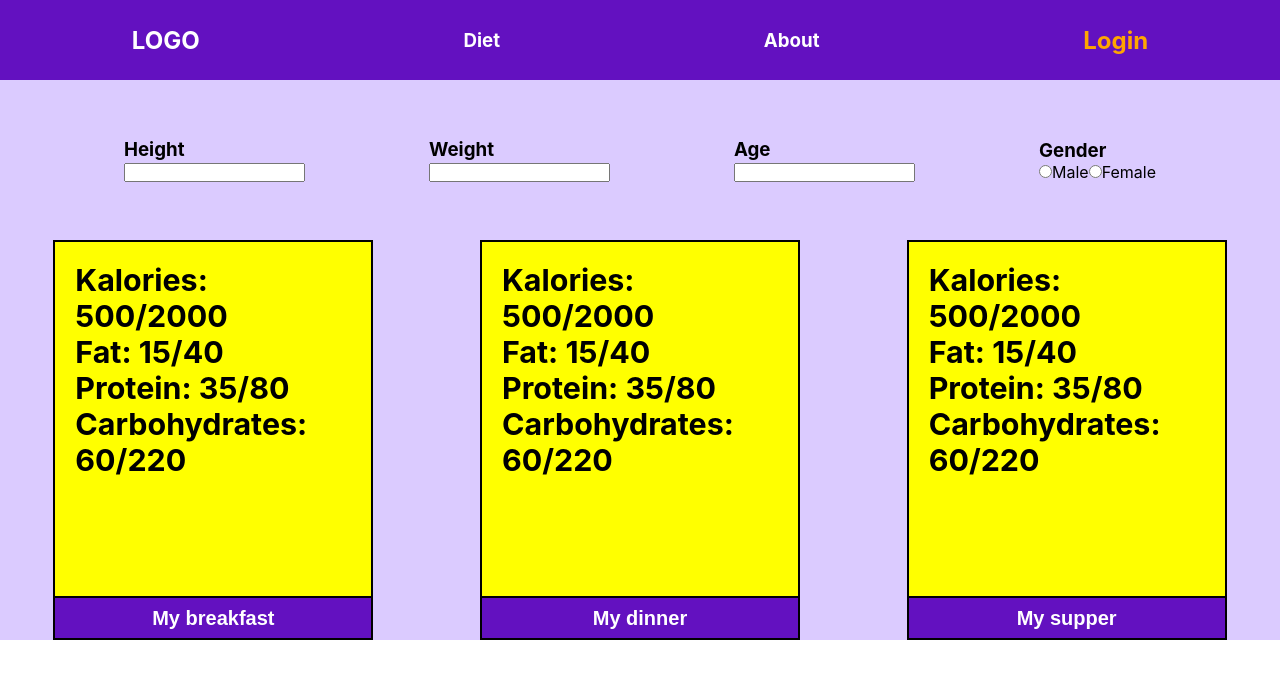
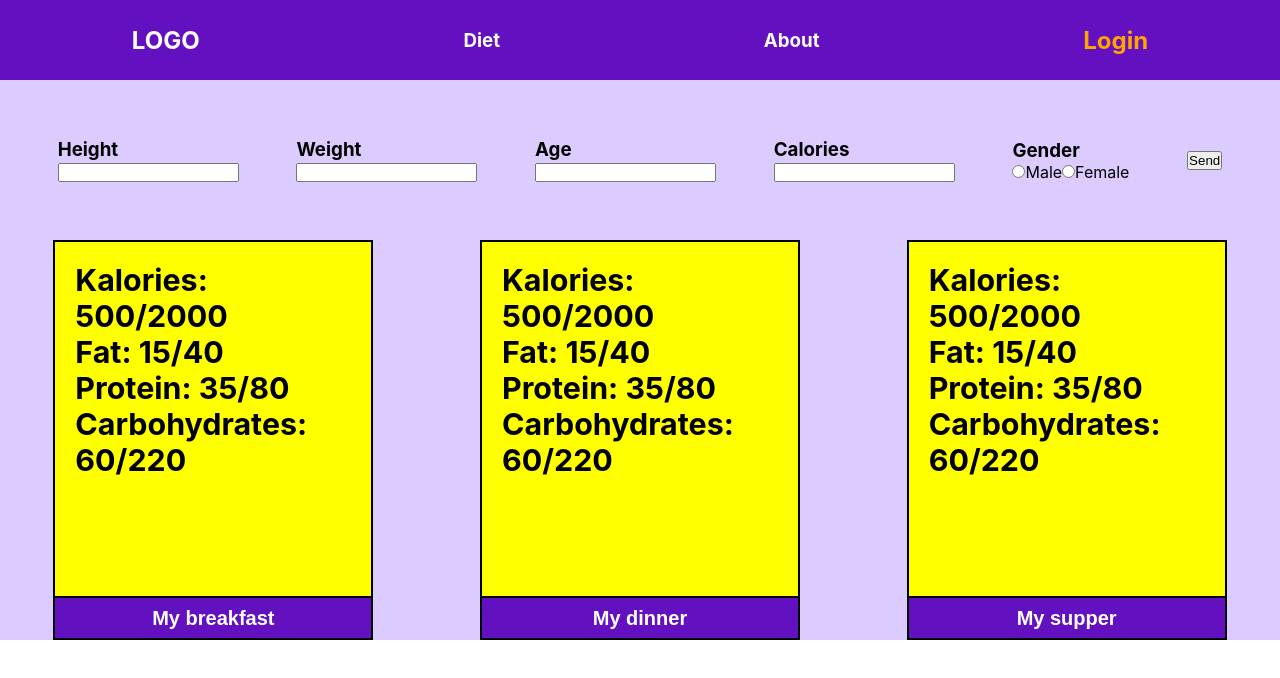
Before and after one commit to Palmer786/diet-app, a React (Create React App) app: page / in a window 1280 px wide. Shown: the top 678 px of the page. Built offline with nearby package versions, Linux system fonts and the light colour scheme.

Commit message:
fill userdata, added localstorage

```diff
--- a/package.json
+++ b/package.json
@@ -5,6 +5,7 @@
   "dependencies": {
     "react": "^16.12.0",
     "react-dom": "^16.12.0",
+    "react-router-dom": "^5.1.2",
     "react-scripts": "3.2.0"
   },
   "scripts": {
--- a/src/App.js
+++ b/src/App.js
@@ -12,7 +12,7 @@ const App = () => {
     <div>
       <BreakfastProvider>
         <Nav />
-        <PersonalInfo />
+        <UserInfo/>
         <Diet />
       </BreakfastProvider>
     </div>
--- a/src/components/PersonalInfo.js
+++ b/src/components/PersonalInfo.js
@@ -1,25 +1,91 @@
-import React from "react";
+import React, { useState,useEffect } from "react";
 
 const PersonalInfo = () => {
+  const [infos, setInfos] = useState(
+    JSON.parse(localStorage.getItem("personal-data")) || {}
+  );
+  const [height, setHeight] = useState("");
+  const [weight, setWeight] = useState("");
+  const [age, setAge] = useState("");
+  const [gender, setGender] = useState("");
+  const [calories, setCalories] = useState("");
+
+
+
+  const updateHeight = e => {
+    setHeight(e.target.value);
+  };
+  const updateWeight = e => {
+    setWeight(e.target.value);
+  };
+  const updateAge = e => {
+    setAge(e.target.value);
+  };
+  const updateGender = e => {
+    setGender(e.target.value);
+  };
+  const updateCalories = e => {
+    setCalories(e.target.value);
+  };
+  const sendData = e => {
+    setInfos({ height, weight, age, gender, calories });
+
+  };
+  useEffect(() => {
+    localStorage.setItem("personal-data", JSON.stringify(infos));
+  }, [infos]);
   return (
-    <form className="info">
+    <form className="info" onSubmit={sendData}>
       <label>
         <h3>Height</h3>
-        <input type="text" name="height" />
+        <input
+          type="text"
+          name="height"
+          value={height}
+          onChange={updateHeight}
+        />
       </label>
       <label>
         <h3>Weight</h3>
-        <input type="text" name="weight" />
+        <input
+          type="text"
+          name="weight"
+          value={weight}
+          onChange={updateWeight}
+        />
       </label>
       <label>
         <h3>Age</h3>
-        <input type="number" name="age" />
+        <input type="number" name="age" value={age} onChange={updateAge} />
       </label>
       <label>
+        <h3>Calories</h3>
+        <input
+          type="number"
+          name="calories"
+          value={calories}
+          onChange={updateCalories}
+        />
+      </label>
+
+      <label>
         <h3>Gender</h3>
-        <input type="radio" name="gender" value="male" />Male
-        <input type="radio" name="gender" value="female" />Female
+        <input
+          type="radio"
+          name="gender"
+          value="male"
+          onChange={updateGender}
+        />
+        Male
+        <input
+          type="radio"
+          name="gender"
+          value="female"
+          onChange={updateGender}
+        />
+        Female
       </label>
+      <button>Send</button>
     </form>
   );
 };
--- a/src/components/UserInfo.js
+++ b/src/components/UserInfo.js
@@ -1,13 +1,12 @@
 import React, { useContext } from "react";
 import { DietContext } from "./DietContext";
+import PersonalInfo from "./PersonalInfo";
+import PersonalCal from "./PersonalCal";
 
 const UserInfo = () => {
-  const [breakfast, setBreakfast] = useContext(DietContext);
-  return (
-    <div>
-      <h3>{breakfast}</h3>
-    </div>
-  );
+
+  if (JSON.parse(localStorage.getItem("personal-data")) === null) return <PersonalInfo />;
+  else if (JSON.parse(localStorage.getItem("personal-data")) !== null) return <PersonalCal />;
 };
 
 export default UserInfo;
```
Also changed, not shown: 1 other file (tests, documents, lock files or other folders).
